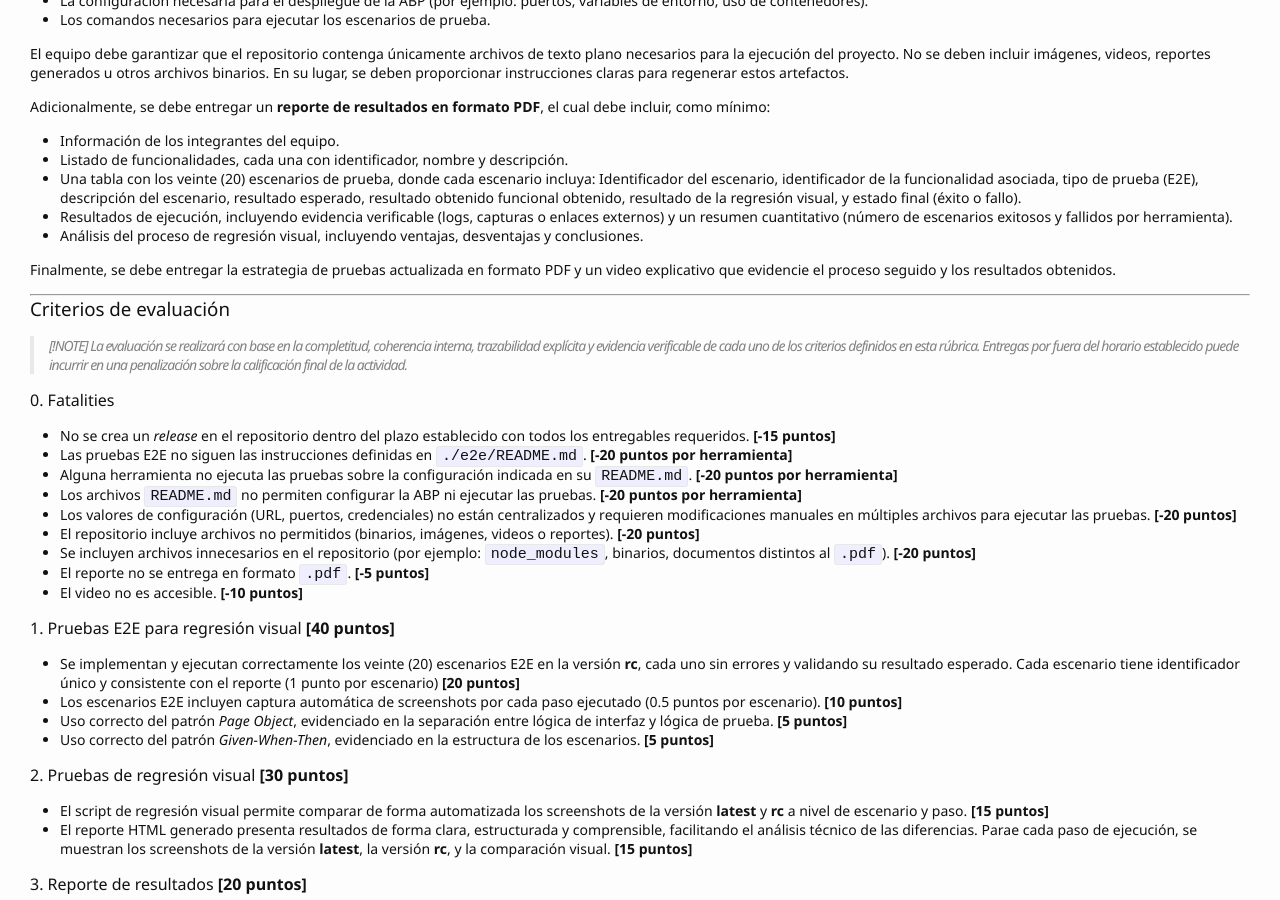
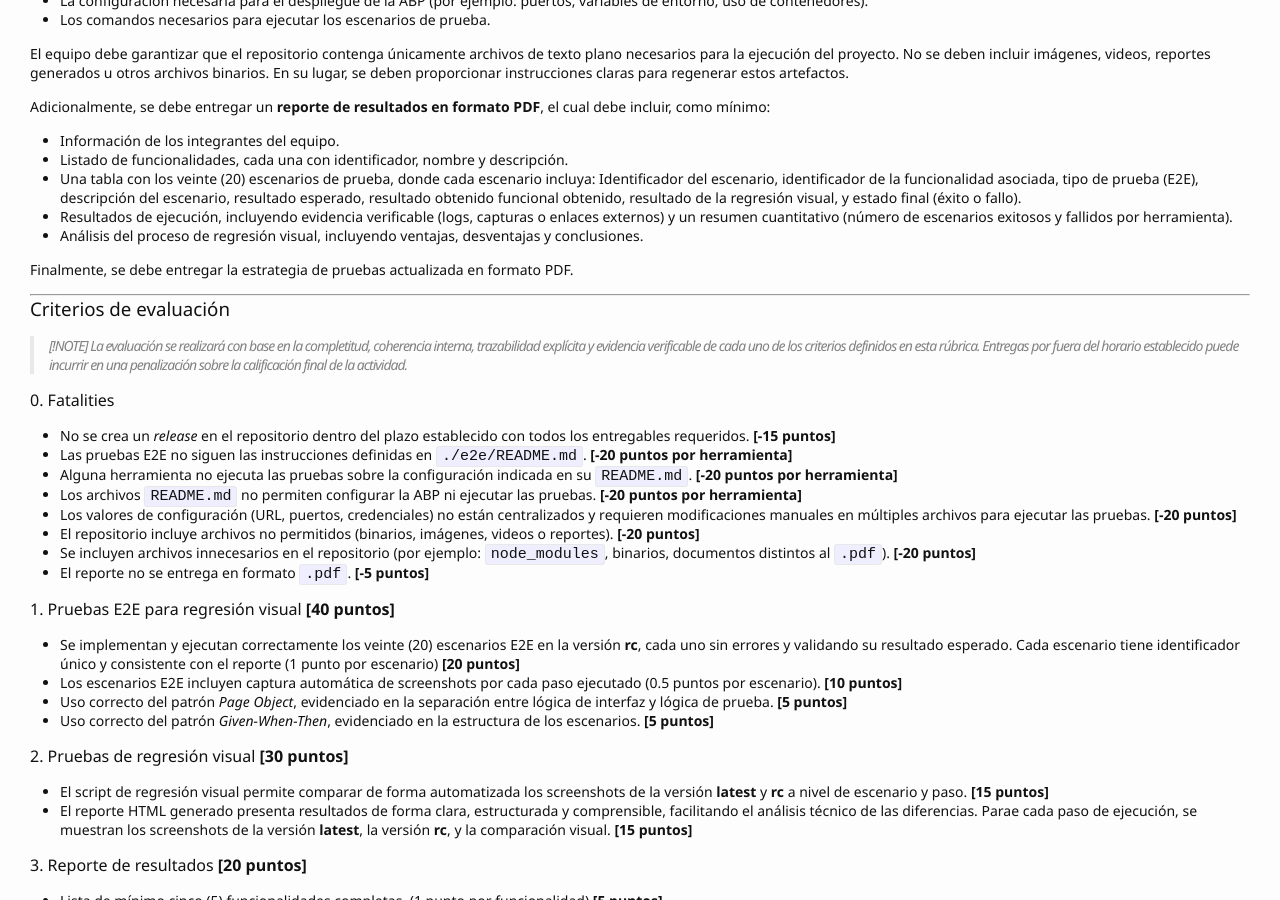
Before and after one commit to TiCSw/mt1_guias_pruebas, a Jekyll site: the page built from docs/semanas/semana6.md, in a window 1280 px wide and 900 px high, scrolled down 1513 px. Built offline with Jekyll 4.4.1, drawn with Linux system fonts in a browser that asks for light colours; some web fonts are replaced; our own code applies the rules of GitHub Pages for plain Markdown files; comment, search, counter and statistics services are not loaded.

Commit message:
Update semana6.md

```diff
--- a/docs/semanas/semana6.md
+++ b/docs/semanas/semana6.md
@@ -58,7 +58,7 @@ Adicionalmente, se debe entregar un **reporte de resultados en formato PDF**, el
 - Resultados de ejecución, incluyendo evidencia verificable (logs, capturas o enlaces externos) y un resumen cuantitativo (número de escenarios exitosos y fallidos por herramienta).
 - Análisis del proceso de regresión visual, incluyendo ventajas, desventajas y conclusiones.
 
-Finalmente, se debe entregar la estrategia de pruebas actualizada en formato PDF y un video explicativo que evidencie el proceso seguido y los resultados obtenidos.
+Finalmente, se debe entregar la estrategia de pruebas actualizada en formato PDF.
 
 ---
 
@@ -79,7 +79,6 @@ Finalmente, se debe entregar la estrategia de pruebas actualizada en formato PDF
 - El repositorio incluye archivos no permitidos (binarios, imágenes, videos o reportes). **[-20 puntos]**
 - Se incluyen archivos innecesarios en el repositorio (por ejemplo: `node_modules`, binarios, documentos distintos al `.pdf`). **[-20 puntos]**
 - El reporte no se entrega en formato `.pdf`. **[-5 puntos]**
-- El video no es accesible. **[-10 puntos]**
 
 
 #### 1. Pruebas E2E para regresión visual **[40 puntos]**
```
